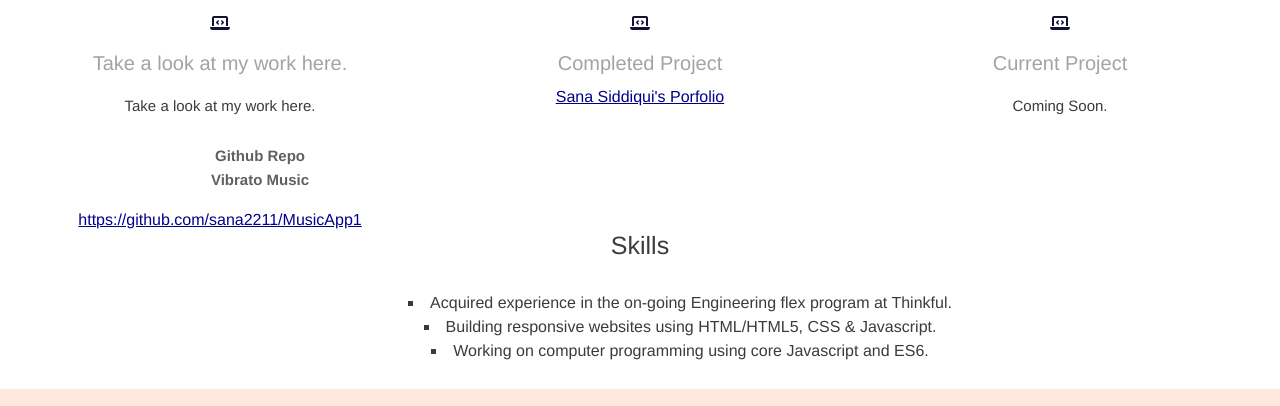
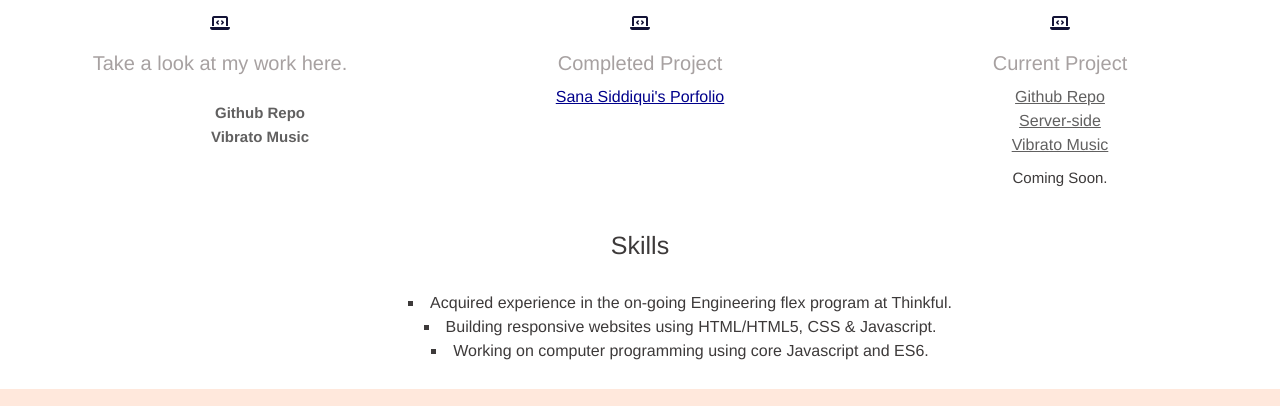
Before and after one commit to sana2211/portfolio-new1, a plain HTML site: page index.html in a window 1280 px wide. Shown: the part 847-1253 px from the top of the page. Drawn offline with nearby package versions, Linux system fonts and the light colour scheme.

Commit message:
Update index.html

```diff
--- a/index.html
+++ b/index.html
@@ -76,12 +76,10 @@
             </div>
             <div class="text">
             <h3>Take a look at my work here.</h3>
-               <p>Take a look at my work here.</p>
               <ul>
                 <li><a href="https://github.com/sana2211/MusicApp1">Github Repo</a></li>
                 <li><a href="https://music-app1-sana2211.vercel.app/">Vibrato Music</a></li>
                 </ul>
-            <a href="">https://github.com/sana2211/MusicApp1 </a>
             </div>
           </div>
             <div class="flex-container">
@@ -99,6 +97,9 @@
               </div>
               <div class="text">
               <h3>Current Project</h3>
+                <li><a href=" https://github.com/sana2211/vedatara-menu-frontend-nonstatic">Github Repo</a></li>
+                <li><a href=" https://github.com/sana2211/vedatara-menu-backend">Server-side</a></li>
+                <li><a href="https://vedatara-menu-frontend-nonstatic-sana2211.vercel.app/">Vibrato Music</a></li>
               <p>Coming Soon.</p>
             </div>
             </div>
```
